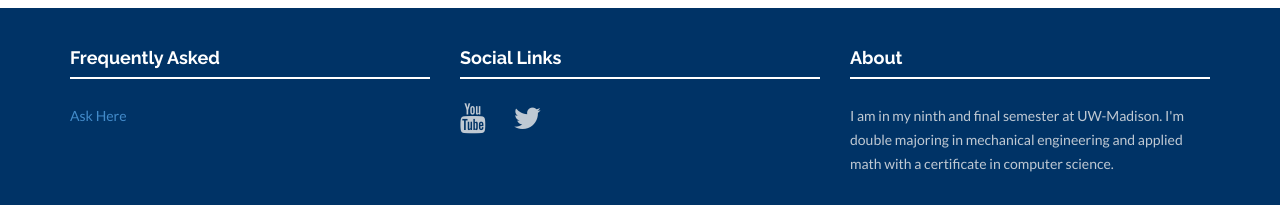
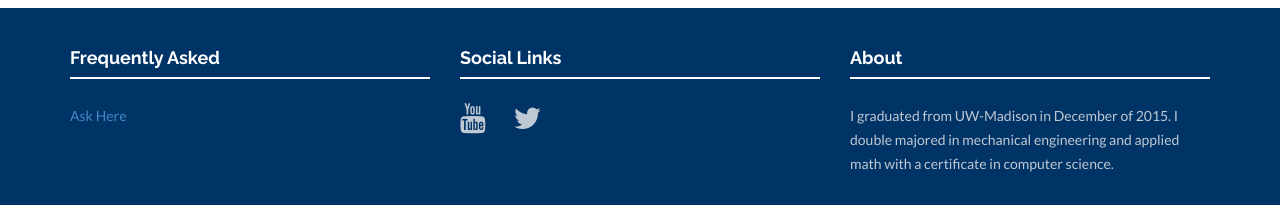
Before and after one commit to IHTFY/-DEFUNCT-frankiemercado.github.io, a Jekyll site: the page built from index.html, in a window 1280 px wide and 900 px high, scrolled down 779 px. Shown: the part 692-897 px from the top of the window. Built offline with Jekyll 4.4.1, drawn with Linux system fonts in a browser that asks for light colours; nearby versions of some CDN libraries.

Commit message:
Updated about section b/c gradutated

```diff
--- a/_config.yml
+++ b/_config.yml
@@ -97,7 +97,7 @@ members:
 #    img: client04.png
 
 # Short text about your company. Shown in footer on every page and also separately on Home and Contact page.
-about: "I am in my ninth and final semester at UW-Madison. I'm double majoring in mechanical engineering and applied math with a certificate in computer science."
+about: "I graduated from UW-Madison in December of 2015. I double majored in mechanical engineering and applied math with a certificate in computer science."
 
 # Testimonial content. Shown on Home and About page.
 testimonial:
```
